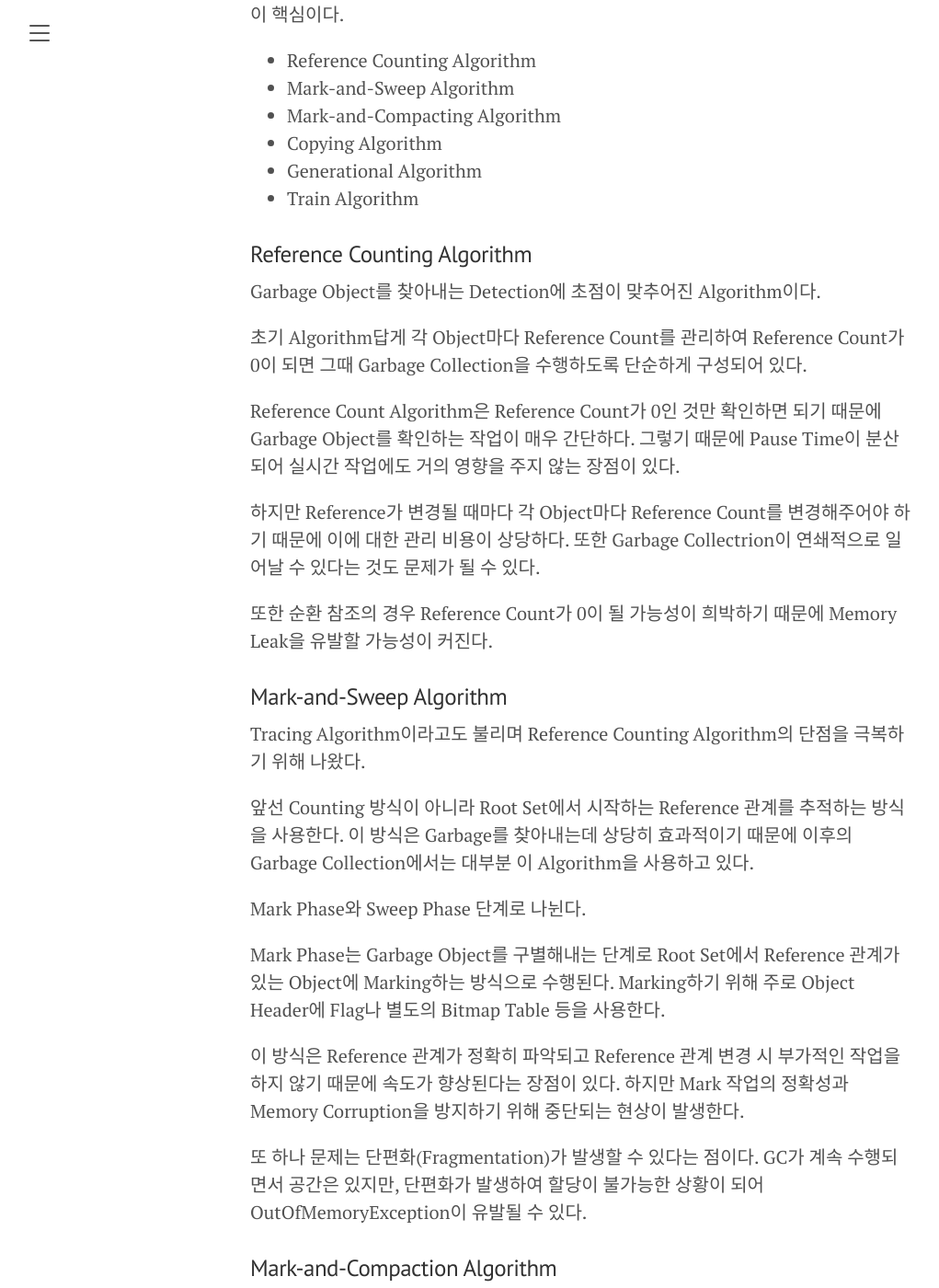
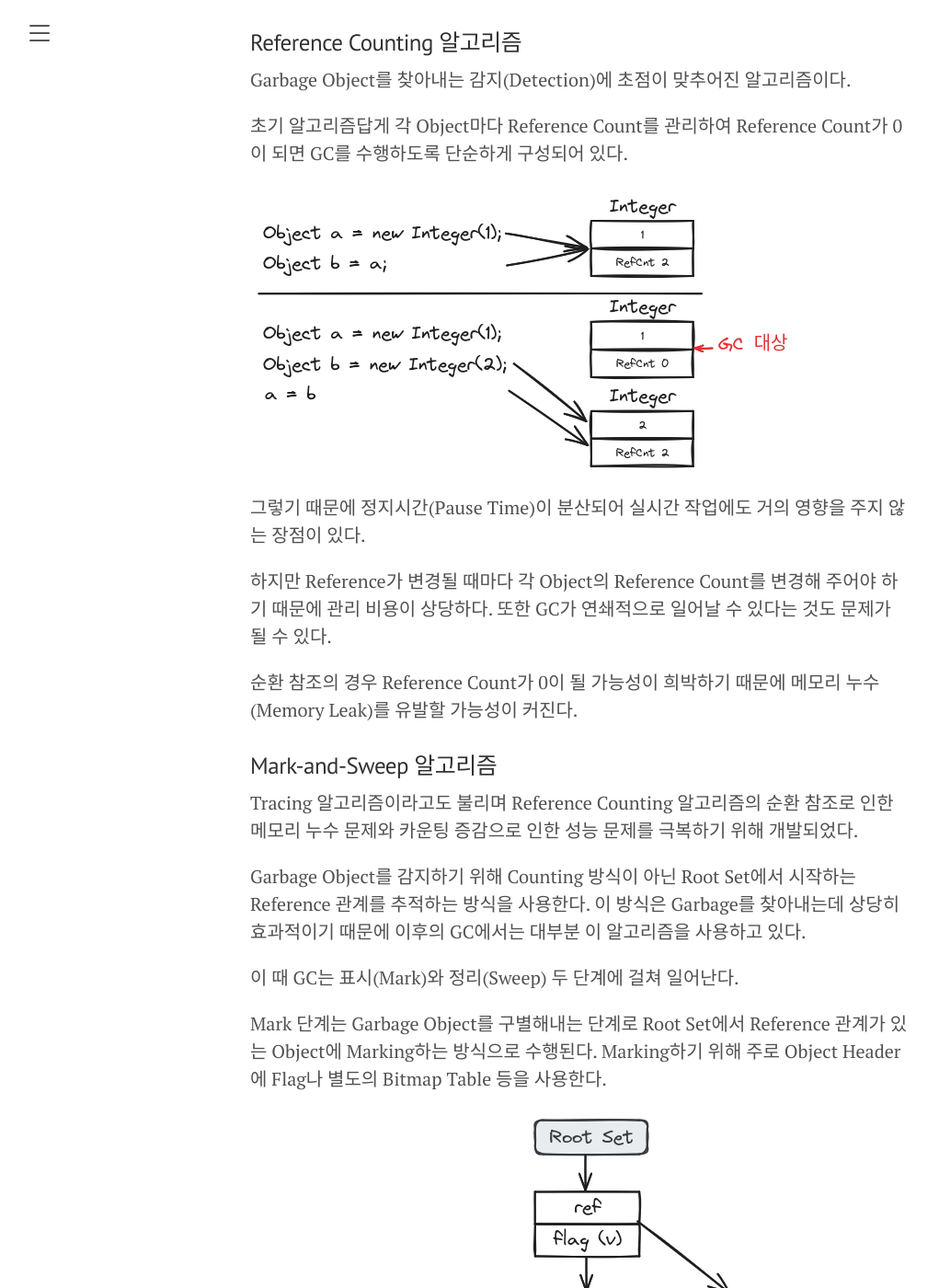
Before and after one commit to gunkim/gunkim.github.io, a Jekyll site: the page built from _learns/Java-performance-fundamental/2024-07-24-chapter03.md, in a window 1280 px wide and 1400 px high, scrolled down 2820 px. Shown: the whole window at 92% size, without its empty margins (8-1029 px from the left). Built offline with Jekyll 4.4.1, drawn with Linux system fonts in a browser that asks for light colours; comment, search, counter and statistics services are not loaded; some of the changed text lies outside the part shown.

Commit message:
내용 보완

```diff
--- a/_learns/Java-performance-fundamental/2024-07-24-chapter03.md
+++ b/_learns/Java-performance-fundamental/2024-07-24-chapter03.md
@@ -5,7 +5,7 @@
 categories: java-performance-fundamental
 ---
 
-## Garbage Collection이란?
+## GC(Garbage Collection)란?
 
 > 객체에 대한 힙 저장소는 자동 저장 관리 시스템(일반적으로 가비지 컬렉터)에 의해 회수되며, 객체는 명시적으로 할당 해제되지 않습니다.
 > -Java Virtual Machine 명세, 섹션 3.5.3 [VMS2 1999]
@@ -14,23 +14,19 @@
 
 JVM 각 벤더는 여러 Garbage Collector를 제공하고 있기 때문에 어떤 Garbage Collector를 선택하느냐도 성능에 있어서 중요한 이슈가 된다.
 
-## Garbage Collection의 대상
+## GC의 대상
 
-Garbage Collection은 Garbage를 모으는 작업이다. 여기서 Garbage란 Heap과 Method Area에서 사용되지 않는 Object를 의미한다.
+GC는 Heap과 Method Area에서 현재 사용되지 않는 Object인 Garbage를 모으는 작업이다
 
-이 때 Garbage Collection은 현재 사용되지 않는 Object를 Garbage로 판단하고 있다. 현재 사용 여부는 Root Set과의 관계로 판단한다.
-어떤 식으로든 Reference 관계가 있다면 Reachable Object라고 하고, 현재 사용되고 있는 Object로 간주한다.
+이 때 Root Set은 보통 3가지로 분류되며 어떤 식으로든 Reference 관계가 있다면 Reachable Object(현재 사용되고 있는 객체)라고 판단한다.
+- Stack의 참조 정보
+  - Local Variable Section, Operand Stack에 Object Reference가 있다면 Reachable Object이다.
+- Method Area에 Loading된 Class, 그 중에서 Constant Pool에 있는 Reference 정보
+  - Constant Pool을 통해 간접 Link하고 있는 Reachable Object이다.
+- 아직 메모리에 남아 있는 Native Method로 넘겨진 Object Reference
+  - JNI 형태로 현재 참조 관계가 있는 Object이기 때문에 Reachable Object이다.
 
-Root Set은 보통 3가지로 구분한다.
-- Stack의 참조 정보이다.
-  - Local Variable Section과 Operand Stack에 Object의 Reference 정보가 있다면 Reachable Object이다.
-  - 여기서 Reachable Object는 현재 Thread들이 사용하고 있는 것으로 간주된다.
-- Method Area에 Loading된 Class, 그 중에서 Constant Pool에 있는 Reference 정보이다.
-  - 이 정보는 Thread에서 직접 참조하고 있지 않지만 Constant Pool을 통해 간접 Link하고 있는 Reachable Object이다.
-- 아직 메모리에 남아 있는 Native Method로 넘겨진 Object Reference이다.
-  - JNI 형태로 현재 참조 관계까 있는 Object이기 때문에 Reachable Object이다.
-
-이 세 가지 Reference 정보에 의해 직간접적으로 참조되고 있다면 모두 Reachable Object이고, 그렇지 않은 것은 모두 Garbage Object로 간주되어 Garbage Collection의 대상이 된다.
+이 세 가지 Reference 정보에 의해 직간접적으로 참조되고 있다면 모두 Reachable Object이고, 그렇지 않은 것은 모두 Garbage Object로 간주되어 GC의 대상이 된다.
 
 아래 그림을 보면 Root Set과 어떤 식으로든 링크가 되어 있는 것은 Reachable Object의 영역 안에 포함된다. 그리고 가장 상단에는 Root Set과 관계없이 상호 참조만을 하고 있는 Object를 볼 수 있는데, Garbage Collector는 이를 Garbage로 판단한다.
 
@@ -38,10 +34,9 @@
 
 그림에서 Reachable Object But not Live는 참조는 존재하지만, 실제로는 사용되지 않는 객체를 말한다. 즉 Memory Leak이라고 볼 수 있다.
 
-Garbage Collection은 보통 메모리가 부족할 때 수행되게 된다. 새로운 Object 할당을 위해 Heap을 재활용하기 위한 목적으로 볼 수 있다.
+GC는 보통 메모리가 부족할 때 수행되게 된다. 새로운 Object 할당을 위해 Heap을 재활용하기 위한 목적으로 볼 수 있다.
 
-
-Garbage Collection이 수행된 후 메모리는 듬성듬성할 수 밖에 없다.
+GC가 수행된 후 메모리는 듬성듬성할 수 밖에 없다.
 이 경우 메모리에 개별 Free Space의 크기보다 큰 Object를 할당할 경우 재활용의 의미가 사라진다.
 
 아래 그림에서 GC가 수행되어 총 6KB의 공간이 새로 생겼다. 하지만 5KB의 Object를 할당할 순 없다. 최대 3KB가 최대일 것이다.
@@ -49,65 +44,69 @@
 
 ![](/public/img/learn/java-performance-fundamental/03-2.png)
 
-결국 Garbage Collection은 Heap을 재활용하기 위해 Root Set에서 참조되지 않는 Object를 없애는 작업이라고 할 수 있다.
+결국 GC는 Heap을 재활용하기 위해 Root Set에서 참조되지 않는 Object를 없애는 작업이라고 할 수 있다.
 
-## Garbage Collection의 기본 알고리즘
+## GC 기본 알고리즘
 
-이 장에서는 6가지의 알고리즘을 통해 Garbage Collection의 동작 원리를 이해하는 것이 핵심이다.
-- Reference Counting Algorithm
-- Mark-and-Sweep Algorithm
-- Mark-and-Compacting Algorithm
-- Copying Algorithm
-- Generational Algorithm
-- Train Algorithm
+이 장에서는 6가지의 알고리즘을 통해 GC의 동작 원리를 이해하는 것이 핵심이다.
+- Reference Counting
+- Mark-and-Sweep
+- Mark-and-Compacting
+- Copying
+- Generational
+- Train
 
-### Reference Counting Algorithm
+### Reference Counting 알고리즘
 
-Garbage Object를 찾아내는 Detection에 초점이 맞추어진 Algorithm이다.
+Garbage Object를 찾아내는 감지(Detection)에 초점이 맞추어진 알고리즘이다.
 
-초기 Algorithm답게 각 Object마다 Reference Count를 관리하여 Reference Count가 0이 되면 그때 Garbage Collection을 수행하도록 단순하게 구성되어 있다.
+초기 알고리즘답게 각 Object마다 Reference Count를 관리하여 Reference Count가 0이 되면 GC를 수행하도록 단순하게 구성되어 있다.
 
-Reference Count Algorithm은 Reference Count가 0인 것만 확인하면 되기 때문에 Garbage Object를 확인하는 작업이 매우 간단하다.
-그렇기 때문에 Pause Time이 분산되어 실시간 작업에도 거의 영향을 주지 않는 장점이 있다.
+![](/public/img/learn/java-performance-fundamental/03-3.png)
 
-하지만 Reference가 변경될 때마다 각 Object마다 Reference Count를 변경해주어야 하기 때문에 이에 대한 관리 비용이 상당하다. 또한 Garbage Collectrion이 연쇄적으로 일어날 수 있다는 것도 문제가 될 수 있다.
+그렇기 때문에 정지시간(Pause Time)이 분산되어 실시간 작업에도 거의 영향을 주지 않는 장점이 있다.
 
-또한 순환 참조의 경우 Reference Count가 0이 될 가능성이 희박하기 때문에 Memory Leak을 유발할 가능성이 커진다.
+하지만 Reference가 변경될 때마다 각 Object의 Reference Count를 변경해 주어야 하기 때문에 관리 비용이 상당하다.
+또한 GC가 연쇄적으로 일어날 수 있다는 것도 문제가 될 수 있다.
 
-### Mark-and-Sweep Algorithm
+순환 참조의 경우 Reference Count가 0이 될 가능성이 희박하기 때문에 메모리 누수(Memory Leak)를 유발할 가능성이 커진다.
 
-Tracing Algorithm이라고도 불리며 Reference Counting Algorithm의 단점을 극복하기 위해 나왔다.
+### Mark-and-Sweep 알고리즘
 
-앞선 Counting 방식이 아니라 Root Set에서 시작하는 Reference 관계를 추적하는 방식을 사용한다.
-이 방식은 Garbage를 찾아내는데 상당히 효과적이기 때문에 이후의 Garbage Collection에서는 대부분 이 Algorithm을 사용하고 있다.
+Tracing 알고리즘이라고도 불리며 Reference Counting 알고리즘의 순환 참조로 인한 메모리 누수 문제와 카운팅 증감으로 인한 성능 문제를 극복하기 위해 개발되었다.
 
-Mark Phase와 Sweep Phase 단계로 나뉜다.
+Garbage Object를 감지하기 위해 Counting 방식이 아닌 Root Set에서 시작하는 Reference 관계를 추적하는 방식을 사용한다.
+이 방식은 Garbage를 찾아내는데 상당히 효과적이기 때문에 이후의 GC에서는 대부분 이 알고리즘을 사용하고 있다.
 
-Mark Phase는 Garbage Object를 구별해내는 단계로 Root Set에서 Reference 관계가 있는 Object에 Marking하는 방식으로 수행된다. Marking하기 위해 주로 Object Header에 Flag나 별도의 Bitmap Table 등을 사용한다.
+이 때 GC는 표시(Mark)와 정리(Sweep) 두 단계에 걸쳐 일어난다.
 
-이 방식은 Reference 관계가 정확히 파악되고 Reference 관계 변경 시 부가적인 작업을 하지 않기 때문에 속도가 향상된다는 장점이 있다.
-하지만 Mark 작업의 정확성과 Memory Corruption을 방지하기 위해 중단되는 현상이 발생한다.
+Mark 단계는 Garbage Object를 구별해내는 단계로 Root Set에서 Reference 관계가 있는 Object에 Marking하는 방식으로 수행된다. Marking하기 위해 주로 Object Header에 Flag나 별도의 Bitmap Table 등을 사용한다.
 
-또 하나 문제는 단편화(Fragmentation)가 발생할 수 있다는 점이다. GC가 계속 수행되면서 공간은 있지만, 단편화가 발생하여 할당이 불가능한 상황이 되어 OutOfMemoryException이 유발될 수 있다.
+![](/public/img/learn/java-performance-fundamental/03-4.png)
 
-### Mark-and-Compaction Algorithm
+Mark 단계가 끝나면 즉시 Sweep 단계로 돌입한다. 이 단계는 Marking되지 않은 Object를 지우는 작업을 한다.
 
-Mark-and-Sweep Algorithm의 단편화를 해결하기 위해 Compaction 과정이 추가되며 Sweep 과정이 여기에 포함된다.
+![](/public/img/learn/java-performance-fundamental/03-5.png)
 
-이 알고리즘은 Mark Phase와 Compaction Phase로 구성되어 있다. Compaction이란 작업은 말 그대로 Live Object를 연속된 메모리 공간에 차곡차곡 적재하는 것을 의미하며 보통 하위 Address로 Compaction을 수행한다.
+Mark-and-Sweep 알고리즘은 Reference 관계가 정확히 파악되고 Reference 관계 변경 시 부가적인 작업을 하지 않기 때문에 속도가 향상된다는 장점이 있다.
+하지만 Mark 작업의 정확성과 메모리 손상(Memory Corruption)을 방지하기 위해 중단되는 현상이 발생한다.
 
-Compaction에는 3가지 방식이 존재한다.
-- Arbitrary 방식
-- Linear 방식
-- Sliding 방식
+또 하나의 문제는 메모리 단편화(Fragmentation)가 발생할 수 있다는 점이다. GC가 계속 수행되면서 공간은 있지만, 단편화가 발생하여 메모리 할당이 불가능한 상황이 되어 OOM(OutOfMemoryException)이 유발될 수 있다.
 
-Arbitrary 방식은 순서가 보장되지 않는 방식이다. Compaction이 무작위로 진행된다.
-Linear 방식은 Reference의 순서대로 정렬된 Compaction 방식이다.
-Sliding 방식은 할당된 순서로 정렬되는 방식이다.
+### Mark-and-Compaction 알고리즘
+
+Mark-and-Sweep 알고리즘의 메모리 단편화를 해결하기 위해 Compaction(압축) 과정이 추가되며 Sweep이 여기에 포함된다.
+
+이 알고리즘은 Mark와 Compaction으로 구성된다. Compaction은 사용 중인 객체를 연속된 메모리 공간에 정리하여 빈 공간을 줄이고 효율성을 높인다.
+
+Compaction에는 다음과 같은 3가지 방식이 있다
+- 임의(Arbitrary) 방식: 객체들이 무작위로 이동하여 순서가 보장되지 않는다. Compaction이 임의로 진행된다.
+- 선형(Linear) 방식: 객체들이 참조 순서에 따라 정렬된다. 메모리에 순서대로 배치된다.
+- 슬라이딩(Sliding) 방식: 객체들이 할당된 순서에 따라 정렬된다. 빈 공간을 모으기 위해 객체를 이동시킨다.
 
 이 중 가장 좋은 방식은 Sliding 방식으로 알려져 있다. Linear 방식은 순서를 따지는 데서 오버헤드가 발생하며 Object 탐색에는 Reference의 포인터를 기반으로 Random Access를 수행하기 때문에 인접해 있다고 큰 장점이 되지 못한다.
 
-Compaction을 원활하게 하기 위해 Handle과 같은 자료구조를 사용할 수도 있다. (Root Set에서 Reference되고 있는 Live Object의 Handle 주소에 flag값을 마킹)
+Compaction을 원활히 수행하기 위해 Handle과 같은 자료구조를 사용할 수도 있다. (Root Set에서 Reference되고 있는 Live Object의 Handle 주소에 flag값을 마킹)
 
 <<그림과 설명이 들어가면 좋을 듯>>
 
@@ -115,18 +114,18 @@
 
 <<그림과 설명이 들어가면 좋을 듯>>
 
-Mark-and-Compaction Algorithm은 단편화 방지에 초점이 맞춰져 있기에 메모리 공간 효율성이 가장 큰 장점이 된다.
+Mark-and-Compaction 알고리즘은 단편화 방지에 초점이 맞춰져 있기에 메모리 공간 효율성이 가장 큰 장점이 된다.
 Compaction 이후에 모든 Reference를 업데이트하는 작업은 경우에 따라 모든 Object를 Access하는 등 부가적인 오버헤드를 수반할 수 있다. 또한 Mark Phase와 Compaction Phase는 모두 Suspend 현상이 발생한다는 단점도 있다.
 
-### Copying Algorithm
+### Copying 알고리즘
 
 단편화 문제를 해결하기 위해 제시된 또 다른 방법이다.
 
 Heap을 Active 영역과 Inactive 영역으로 나누어 사용하는 특징을 가진다.
-이 중 Active 영역에만 Object를 할당 받을 수 있고 Active 영역이 꽉 차게 되어 더 이상 Allocation이 불가능하게 되면 Garbage Collection이 수행된다.
+이 중 Active 영역에만 Object를 할당 받을 수 있고 Active 영역이 꽉 차게 되어 더 이상 Allocation이 불가능하게 되면 GC가 수행된다.
 
-Garbage Collection이 수행되면 모든 프로그램은 일단 Suspend 상태가 된다. 그리고 Live Object를 Inactive 영역으로 Copy하는 작업을 수행한다.
-이 Algorithm을 Stop-the-Copying이라고도 부르는 이유이다. Object를 Copy할 때 각각의 Reference 정보도 같이 변경된다.
+GC가 수행되면 모든 프로그램은 일단 Suspend 상태가 된다. 그리고 Live Object를 Inactive 영역으로 Copy하는 작업을 수행한다.
+이 알고리즘을 Stop-the-Copying이라고도 부르는 이유이다. Object를 Copy할 때 각각의 Reference 정보도 같이 변경된다.
 
 이렇게 GC가 수행될 경우 Active 영역엔 Garbage Object만, Inactive 영역에는 Live Object만 남게 된다. 이 때 Inactive 영역에 Object를 Copy할 때 한 쪽 방향에서부터 차곡차곡 적재하기 때문에 마치 Compaction된 것처럼 정렬된다.
 
@@ -136,13 +135,13 @@
 
 <<그림과 설명이 들어가면 좋을 듯>>
 
-Copying Algorithm은 단편화 방지에 효과적이지만 전체 Heap의 절반 정도 사용하지 못한다는 단점이 존재하며 Suspend 현상과 Copy 오버헤드는 필요악이라 할 수 있다.
+Copying 알고리즘은 단편화 방지에 효과적이지만 전체 Heap의 절반 정도 사용하지 못한다는 단점이 존재하며 Suspend 현상과 Copy 오버헤드는 필요악이라 할 수 있다.
 
-### Generational Algorithm
+### Generational 알고리즘
 
-Copying Algorithm의 대안으로 이 알고리즘이 나오게 되었다. 왜냐하면 모든 Garbage가 짧은 수명을 가진 것이 아닌 수명이 긴 몇 개의 Object는 반드시 존재하기 때문이다.
+Copying 알고리즘의 대안으로 이 알고리즘이 나오게 되었다. 왜냐하면 모든 Garbage가 짧은 수명을 가진 것이 아닌 수명이 긴 몇 개의 Object는 반드시 존재하기 때문이다.
 
-Copying Algorithm의 연장선상으로 Heap을 Active Inactive로 나누는 것이 아니라 Age별로 몇개의 Sub Heap으로 나눈다.
+Copying 알고리즘의 연장선상으로 Heap을 Active Inactive로 나누는 것이 아니라 Age별로 몇개의 Sub Heap으로 나눈다.
 
 Object는 Youngest Generation Sub Heap에 할당되고 그 곳에서 성숙하게 되면 다음 Age에 해당하는 Sub Heap으로 올라가 결국 Oldest Generation Sub Heap까지 Promotion하는 방식으로 동작한다.
 
@@ -150,23 +149,23 @@
 
 <<그림과 설명이 들어가면 좋을 듯>>
 
-이러한 장점으로 Hotspot JVM이나 IBM JVM에서 Generational Algorithm을 사용하고 있다. Hotspot JVM의 경우 Generational Heap이 JVM을 대표할 정도로
-Garbage Collection의 기반 기술이 되어 있다.
+이러한 장점으로 Hotspot JVM이나 IBM JVM에서 Generational 알고리즘을 사용하고 있다. Hotspot JVM의 경우 Generational Heap이 JVM을 대표할 정도로
+GC의 기반 기술이 되어 있다.
 
-### Train Algorithm
+### Train 알고리즘
 
-Tracing Algorithm이 등장한 후 GC를 수행할 때 프로그램에 Suspend 현상이 나타나는 것은 감수할 수 밖에 없었다. 오히려 GC는 메모리 재사용하기 위한 것이기에 목적에 충실했었을 것이라 추측된다.
+Tracing 알고리즘이 등장한 후 GC를 수행할 때 프로그램에 Suspend 현상이 나타나는 것은 감수할 수 밖에 없었다. 오히려 GC는 메모리 재사용하기 위한 것이기에 목적에 충실했었을 것이라 추측된다.
 
 하지만 전반적인 성능에서 GC 시 발생하는 Suspend는 좋지 않다. WAS처럼 짧은 트랜잭션을 처리하는 시스템에서 Suspend 현상은 사용자에게 불쾌감을 주어 비즈니스에 악영향을 끼친다.
 
-Train Algorithm은 이러한 배경에서 나온 듯 하다. Train Algorithm은 Heap을 작은 Memory Block으로 나누어 Single Block 단위로 Mark Phase와 Copy Phase로 구성된 GC를 수행한다.
-이러한 특징 때문에 Incremental Algorithm이라고도 한다.
+Train 알고리즘은 이러한 배경에서 나온 듯 하다. Train 알고리즘은 Heap을 작은 Memory Block으로 나누어 Single Block 단위로 Mark Phase와 Copy Phase로 구성된 GC를 수행한다.
+이러한 특징 때문에 Incremental 알고리즘이라고도 한다.
 
 GC 단위가 Single Block인 만큼 전체 Heap의 Suspend가 아닌 GC 중인 Memory Block만 Suspend가 발생한다. 다시 말해 Suspend를 분산시켜 전체적인 Pause Time을 줄이자는 아이디어이다.
 
 <<그림과 설명이 들어가면 좋을 듯>>
 
-Train Algorithm은 Heap을 Train으로 구성한다. 이 Train은 Car(객차)라 불리는 Fixed Size의 Memory Block을 묶어놓은 체인이다. 필요에 따라 Train이 Car를 추가할 수도, 하나의 Train 자체가 추가될 수도 있다.
+Train 알고리즘은 Heap을 Train으로 구성한다. 이 Train은 Car(객차)라 불리는 Fixed Size의 Memory Block을 묶어놓은 체인이다. 필요에 따라 Train이 Car를 추가할 수도, 하나의 Train 자체가 추가될 수도 있다.
 그리고 각 Memory Block은 Car 외부에서 참조를 기억하는 Remember Set이라는 장치가 있다.
 
 <<그림과 설명이 들어가면 좋을 듯>>
@@ -175,13 +174,13 @@
 - Single Block 단위로 GC가 이루어지는데, 그럼 Train 단위로 GC가 이뤄진다는 뜻인지?
 - Remember Set이 왜 필요한지 잘 이해가 되지 않았음.
 
-### Adaptive Algorithm
+### Adaptive 알고리즘
 
-특정 Collection 방법을 지칭하는 것은 아니다. Heap의 현재 상황을 모니터링하여 적절한 Algorithm을 선택 적용하는 것 또는 Heap Sizing을 자동화하는 일련의 방법을 말한다.
+특정 Collection 방법을 지칭하는 것은 아니다. Heap의 현재 상황을 모니터링하여 적절한 알고리즘을 선택 적용하는 것 또는 Heap Sizing을 자동화하는 일련의 방법을 말한다.
 
 이것은 Hotspot JVM의 Ergonomics 기능 또는 Adaptive Option이나 IBM JVM의 Tilting 기능 등으로 구현되고 있다.
 
-## HotspotJVM의 Garbage Collection
+## HotspotJVM의 GC
 
 Hotspot JVM의 특징을 하나 꼽는다면 Generational Collection 방식을 사용한다는 사실이다. 다시 말해 Heap을 Generation으로 나누어 사용하는 것이 바로 Hotspot JVM의 가장 큰 특징이다.
 
@@ -209,10 +208,10 @@
 또한 오랫동안 지속되는 Older Object를 위한 영역인 Old Generation을 구분하여 Garbage가 될 확률이 적은 Object를 따로 관리하게 되는 것이다.
 
 가설의 또 한가지 내용은 Older Object가 Young Object를 참조하는 일은 상당히 드물다는 것이다. 이것은 매우 의미심장하다. 가볍게 생각하는 Minor GC가 정말로 가볍게 유지되기 위해서는 중요한 요소가 된다.
-아무리 Generational Collection을 사용한다 하더라도 Garbage를 Detection하는 부분은 Tracing Algorithm을 사용하게 된다. 즉 Root Set에서 Reference 관계를 추적하여 Live Object를 Marking하게 된다.
+아무리 Generational Collection을 사용한다 하더라도 Garbage를 Detection하는 부분은 Tracing 알고리즘을 사용하게 된다. 즉 Root Set에서 Reference 관계를 추적하여 Live Object를 Marking하게 된다.
 이 때 Generational Collection 환경에서 Minor GC가 발생할 때를 떠올려 보자.
 
-Minor GC는 보통 Young Generation에 대한 Garbage Collection을 수행하는 것을 의미하낟. 이 경우 Marking도 Young Generation에 국한 지어 수행하는 것이 합당하다.
+Minor GC는 보통 Young Generation에 대한 GC를 수행하는 것을 의미한다. 이 경우 Marking도 Young Generation에 국한 지어 수행하는 것이 합당하다.
 Marking 작업은 JVM의 Suspend 상황에서 수행하기 때문에 전체 Heap에 대해 수행하게 되면 Suspend 시간이 길어져 결국 Minor GC의 의미가 사라진다.
 
 그런데 Older Object가 Young Object를 참조하는 경우는 분명 존재할 수 있기 때문에 존재 여부를 체크는 해야 한다. 이 때 Old Generation을 모두 찾아 다니게 되어서는 Suspend 시간이 길어져 곤란하다.
```
Also changed, not shown: public/img/learn/java-performance-fundamental/03-3.png (added), public/img/learn/java-performance-fundamental/03-4.png (added), public/img/learn/java-performance-fundamental/03-5.png (added).
